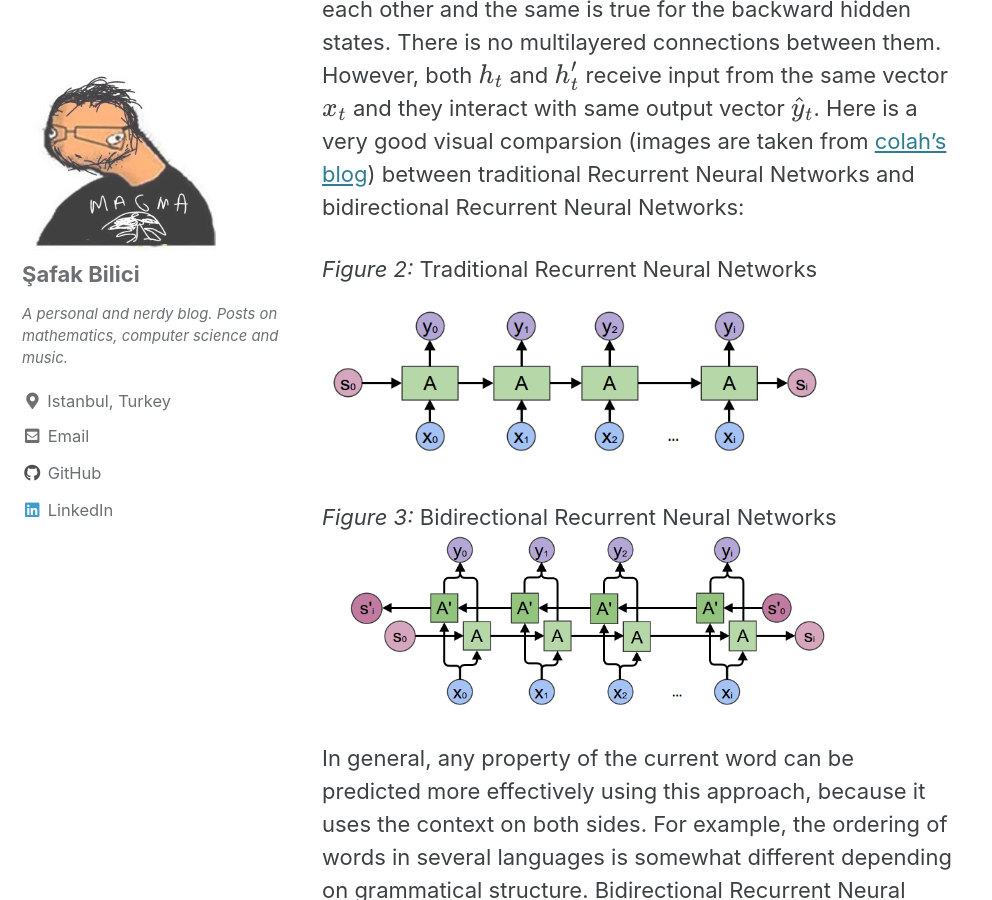
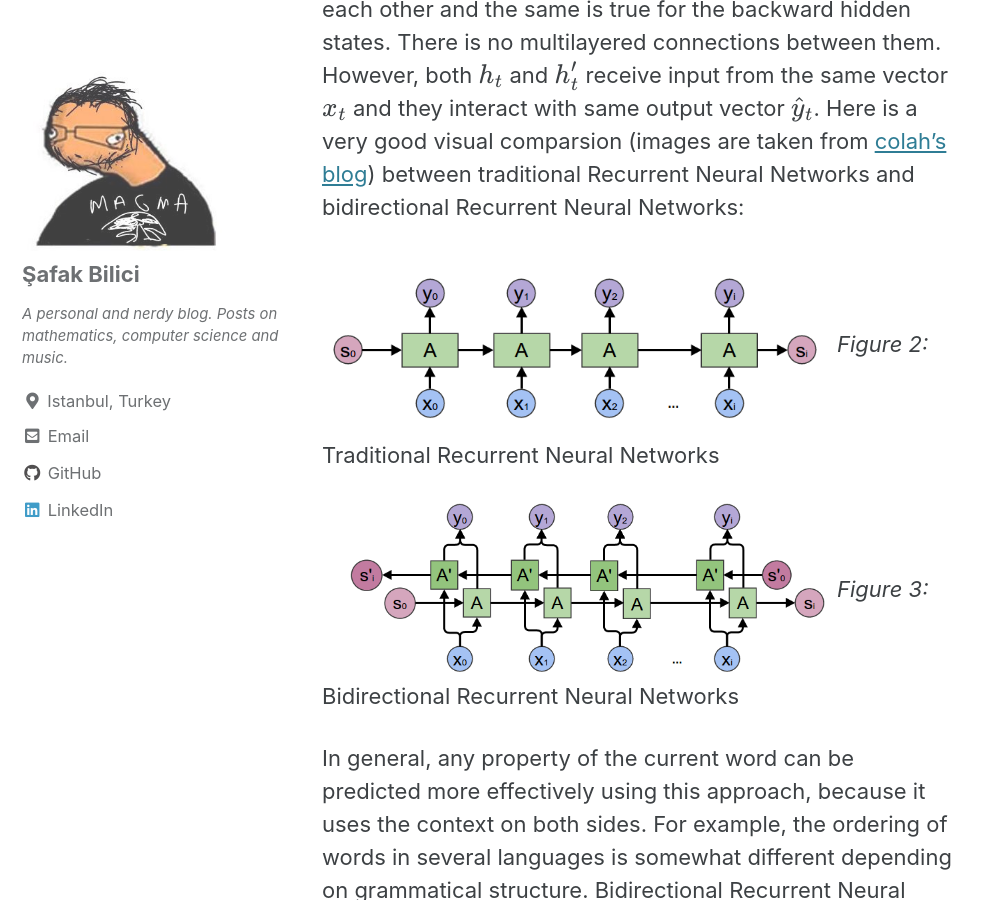
Before and after one commit to safakkbilici/safakkbilici.github.io, a Jekyll site: the page built from _posts/2020-07-19-training-bidirectional-rnns.md, in a window 1280 px wide and 900 px high, scrolled down 1974 px. Shown: the whole window, without its empty margins (0-992 px from the left). Built offline with Jekyll 4.4.1, drawn with Linux system fonts in a browser that asks for light colours; cached includes are drawn as plain includes; formulas are drawn with MathJax 3.

Commit message:
computational graphs

```diff
--- a/_posts/2020-07-19-training-bidirectional-rnns.md
+++ b/_posts/2020-07-19-training-bidirectional-rnns.md
@@ -29,11 +29,13 @@
 In the bidirectional Recurrent Neural Networks, we have seperate hidden states/layers $$h_t$$ and $$h_t'$$ for the forward and backward directions. The forward hidden states interact with each other and the same is true for the backward hidden states. There is no multilayered connections between them. However, both $$h_t$$ and $$h_t'$$ receive input from the same vector $$x_t$$ and they interact with same output vector $$ \hat{y}_t$$.
 Here is a very good visual comparsion (images are taken from [colah's blog](http://colah.github.io/posts/2015-09-NN-Types-FP/)) between traditional Recurrent Neural Networks and bidirectional Recurrent Neural Networks:
 
+
+![1](/images/bidirectionalrnns/1.png){:height="80%" width="80%"}
 *Figure 2:* Traditional Recurrent Neural Networks
-![1](/images/bidirectionalrnns/1.png){:height="80%" width="80%"}
 
+
+![2](/images/bidirectionalrnns/2.png){:height="80%" width="80%"}
 *Figure 3:* Bidirectional Recurrent Neural Networks
-![2](/images/bidirectionalrnns/2.png){:height="80%" width="80%"}
 
 In general, any property of the current word can be predicted more effectively using this approach, because it uses the context on both sides. For example, the ordering of words in several languages is somewhat different depending on grammatical structure. Bidirectional Recurrent Neural Networks work well in tasks where the predictions are based on bidirectional context like handwrittings.
 
@@ -41,5 +43,6 @@
 
 Before we go for forward propagation equations, it is easier to understand the structure of equations with a simple computational graph.
 
+
+![2](/images/bidirectionalrnns/rnn.png){:height="80%" width="80%"}
 *Figure 4:* Bidirectional Recurrent Neural Networks
-![2](/images/bidirectionalrnns/rnn.png){:height="80%" width="80%"}
```
